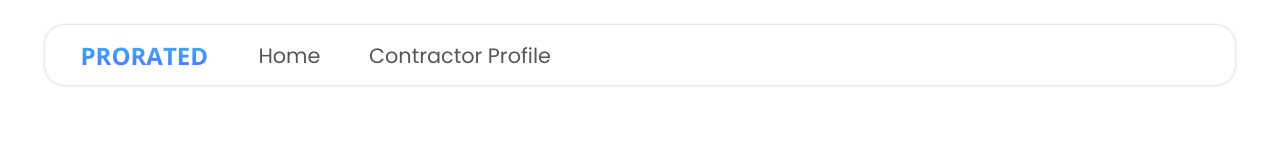
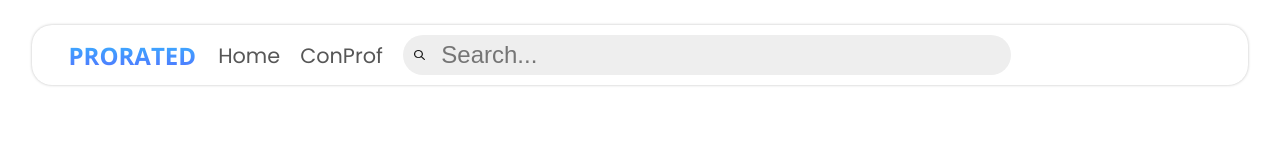
Before and after one commit to lgxxhi/Prorated-Front-End, a React (Create React App) app: page / in a window 1280 px wide. Shown: the top 160 px of the page. Built offline with nearby package versions, Linux system fonts and the light colour scheme.

Commit message:
Navbar details

```diff
--- a/src/Components/Navbar.js
+++ b/src/Components/Navbar.js
@@ -1,21 +1,29 @@
 import React from "react";
-import { Link } from "react-router-dom";
+import { Link, useNavigate } from "react-router-dom";
 import "../Styles/Global.scss";
+import SearchBar from "./SearchBar";
 
 function Nav() {
-  const logo = require("../Assets/Images/ProRatedLogo.png");
+  const navigate = useNavigate();
+
+  function logoClick(e) {
+    e.preventDefault();
+    navigate("/");
+  }
+
   return (
     <nav className="navbar">
       <div className="navbar__menu">
-        <h1 href="/" className="navbar__menu__logo">
+        <h1 onClick={(e) => logoClick(e)} className="navbar__menu__logo">
           PRORATED
         </h1>
         <Link to="/" className="navbar__menu__button">
           Home
         </Link>
         <Link to="/profile" className="navbar__menu__button">
-          Contractor Profile
+          ConProf
         </Link>
+        <SearchBar location="navbar" />
       </div>
     </nav>
   );
--- a/src/Components/SearchBar.jsx
+++ b/src/Components/SearchBar.jsx
@@ -8,10 +8,9 @@ export default function SearchBar(props) {
     switch(props.location){
         case "navbar":
             return (
-                <form className='searchBar'>
+                <form className='searchBar-nav'>
                     <img src={searchIcon} alt=''/>
-                    <input type="search" className='searchBar__input' placeholder='Search...' required/>
-                    <input type="submit" className='searchBar__submitBtn btn'/>
+                    <input type="search" className='searchBar-nav__input' placeholder='Search...' required/>
                 </form>
           )
           default:
--- a/src/Styles/Components/Navbar.scss
+++ b/src/Styles/Components/Navbar.scss
@@ -1,9 +1,3 @@
-@import url(http://fonts.googleapis.com/css?family=Roboto+Slab|Open+Sans:400italic,700italic,400,700);
-
-// Font Variables
-$roboto-slab: 'Roboto Slab', serif;
-$open-sans: 'Open Sans', sans-serif;
-
 @import url('https://fonts.googleapis.com/css2?family=Open+Sans:wght@700&display=swap');
 
 $logo: 'Open Sans', sans-serif;
@@ -17,7 +11,7 @@ $logo: 'Open Sans', sans-serif;
     &__menu{
         display: flex;
         align-items: center;
-        width: 93%;
+        width: 95%;
         height: 60px;
         box-shadow: 0px 0px 3px rgb(191, 191, 191);
         border-radius: 20px;
@@ -27,11 +21,14 @@ $logo: 'Open Sans', sans-serif;
             background: -webkit-linear-gradient(#38B6FF, #5271FF);
             -webkit-background-clip: text;
             -webkit-text-fill-color: transparent;
+            &:hover{
+                cursor: pointer;
+            }
         }
         &__button{
             display: flex;
             height: 100%;
-            min-width: 10%;
+            min-width: 5%;
             padding: 0px 10px;
             align-items: center;
             justify-content: center;
--- a/src/Styles/Components/SearchBar.scss
+++ b/src/Styles/Components/SearchBar.scss
@@ -22,3 +22,33 @@
         font-size: 1.3em;
     }
 }
+
+.searchBar-nav{
+    display: grid;
+    background-color: rgb(238, 238, 238);
+    grid-template-columns: 6% 94%;
+    align-items: center;
+    margin-left: 10px;
+    height: 40px;
+    width: 50%;
+    border-radius: 20px;
+    img {
+        margin: 0;
+        width: 30%;
+        padding-left: 30%;
+    }
+    &__input{
+        height: 100%;
+        border: 0;
+        font-size: 1.5em;
+        background: 0;
+    }
+    &__submitBtn{
+        height: 100%;
+        border: 0;
+        border-radius: 0px 20px 20px 0px;
+        font-size: 1.3em;
+        background: 0;
+        background-color: rgb(228, 228, 228);
+    }
+}
```
